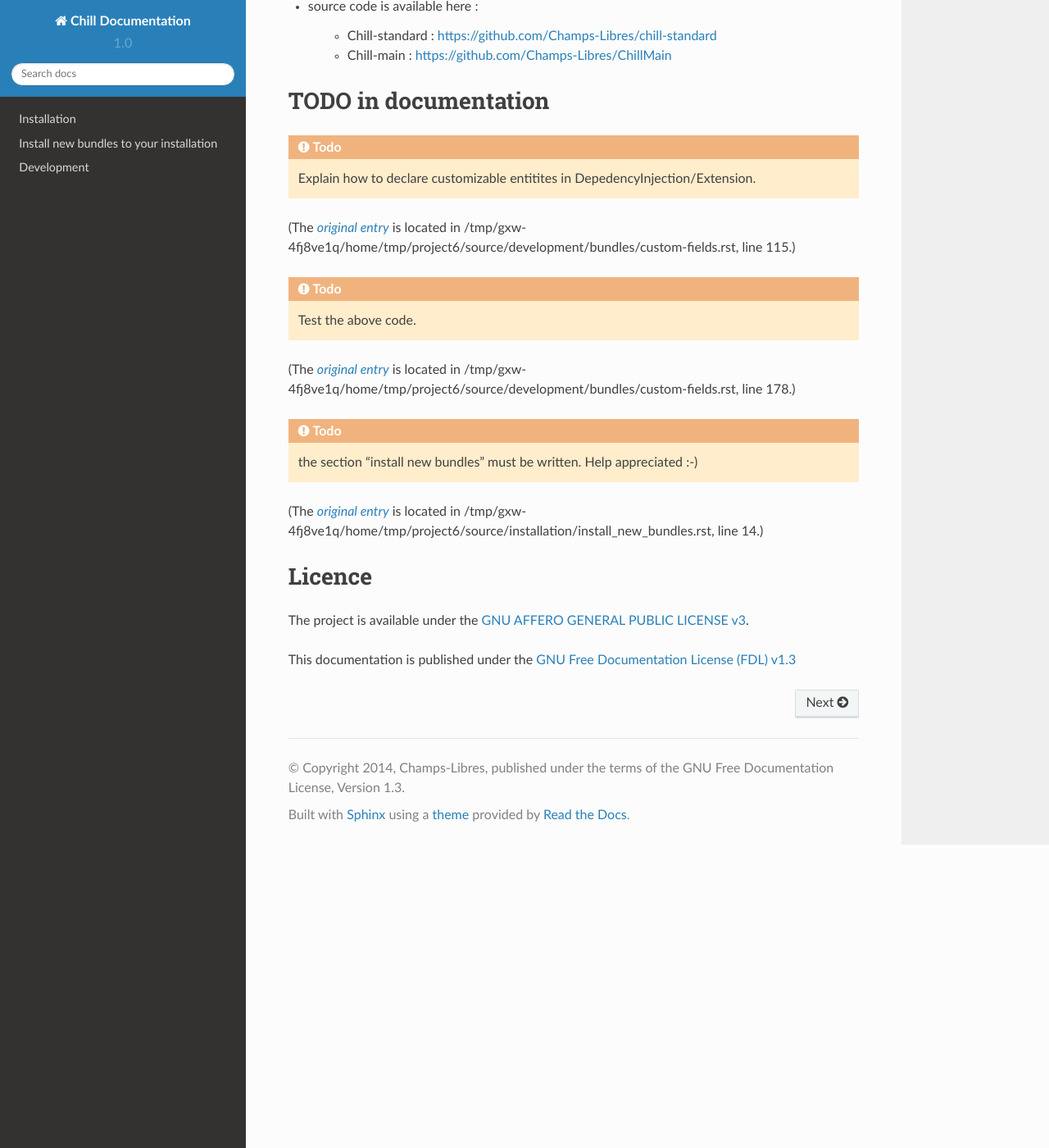
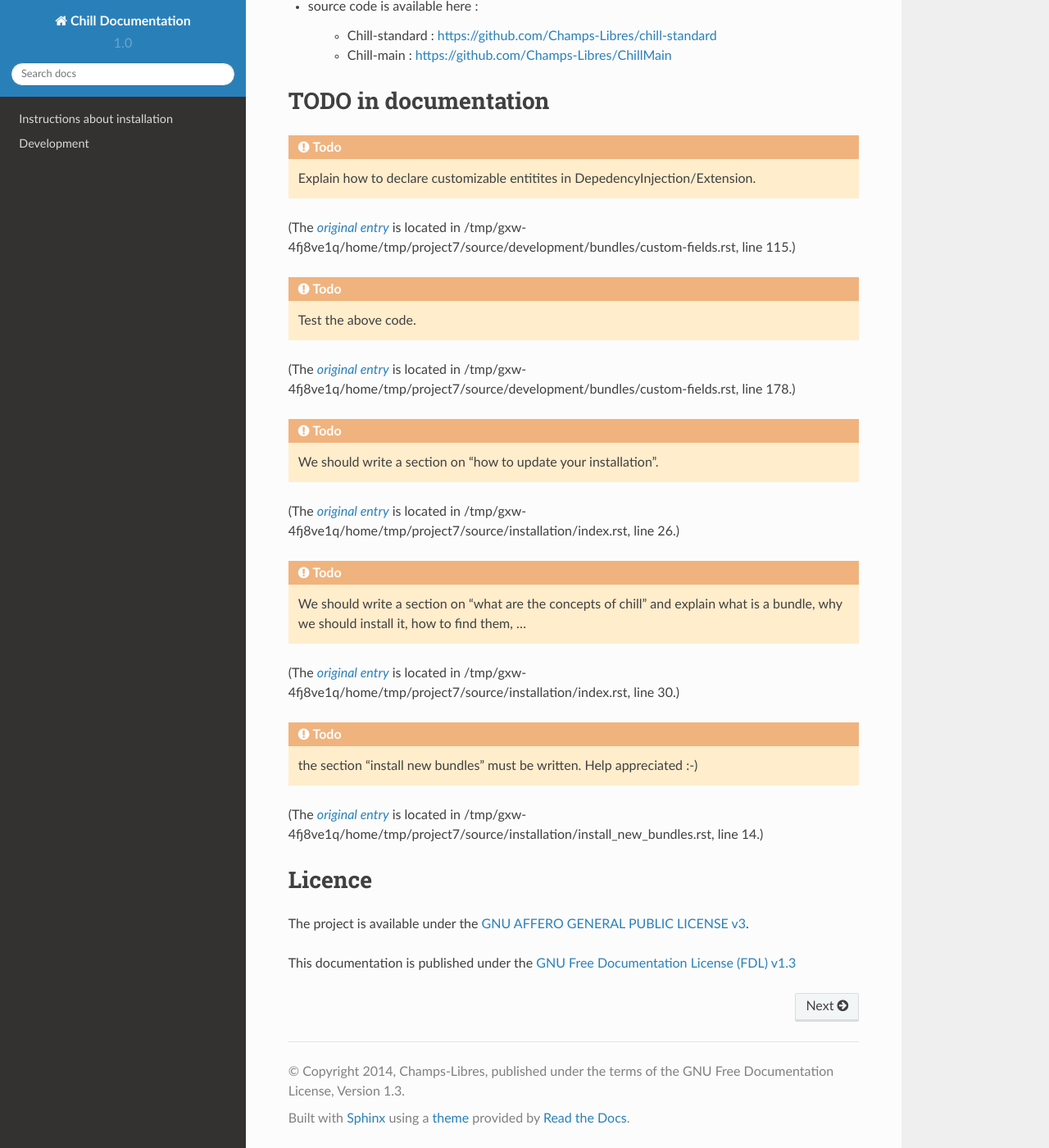
Before and after one commit to Chill-project/Documentation, a Sphinx documentation site: the page built from source/index.rst, in a window 1280 px wide and 1400 px high, scrolled down 765 px. Shown: the whole window at 82% size. Built offline with Sphinx 7.4.7 and the Read the Docs theme 2.0.0, drawn with Linux system fonts in a browser that asks for light colours; some of the changed text lies outside the part shown.

Commit message:
improve documentation hierarchy
We create a level into the "installation" directory, and create an index file into this directory.

This will also be more consistent with the "developer" part.

```diff
--- a/source/index.rst
+++ b/source/index.rst
@@ -23,8 +23,7 @@ Contents of this documentation:
 .. toctree::
    :maxdepth: 2
 
-   installation/installation.rst
-   installation/install_new_bundles.rst
+   installation/index.rst
    development/index.rst
 
 
--- /dev/null
+++ b/source/installation/index.rst
@@ -0,0 +1,32 @@
+.. chill-doc documentation master file, created by
+   sphinx-quickstart on Sun Sep 28 22:04:08 2014.
+   You can adapt this file completely to your liking, but it should at least
+   contain the root `toctree` directive.
+
+.. Copyright (C)  2014 Champs Libres Cooperative SCRLFS
+   Permission is granted to copy, distribute and/or modify this document
+   under the terms of the GNU Free Documentation License, Version 1.3
+   or any later version published by the Free Software Foundation;
+   with no Invariant Sections, no Front-Cover Texts, and no Back-Cover Texts.
+   A copy of the license is included in the section entitled "GNU
+   Free Documentation License".
+
+Instructions about installation
+################################
+
+You will learn here :
+
+.. toctree::
+   :maxdepth: 2
+
+   How to install the software <installation.rst>
+   Add new bundles to your installation <install_new_bundles.rst>
+
+
+.. todo::
+
+   We should write a section on "how to update your installation".
+
+.. todo::
+
+   We should write a section on "what are the concepts of chill" and explain what is a bundle, why we should install it, how to find them, ...
```
Also changed, not shown: source/installation/installation.rst (+6 -1 lines).
